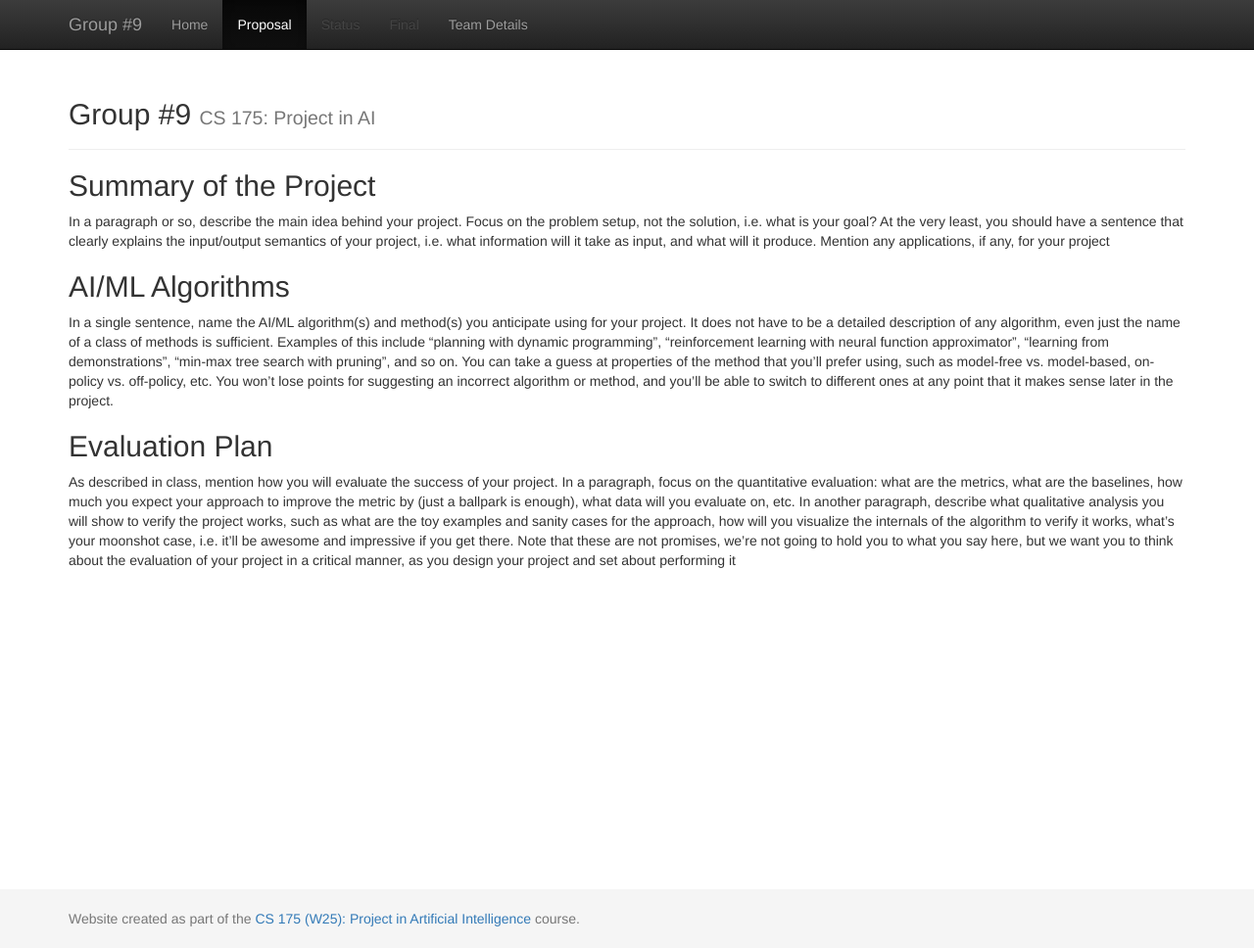
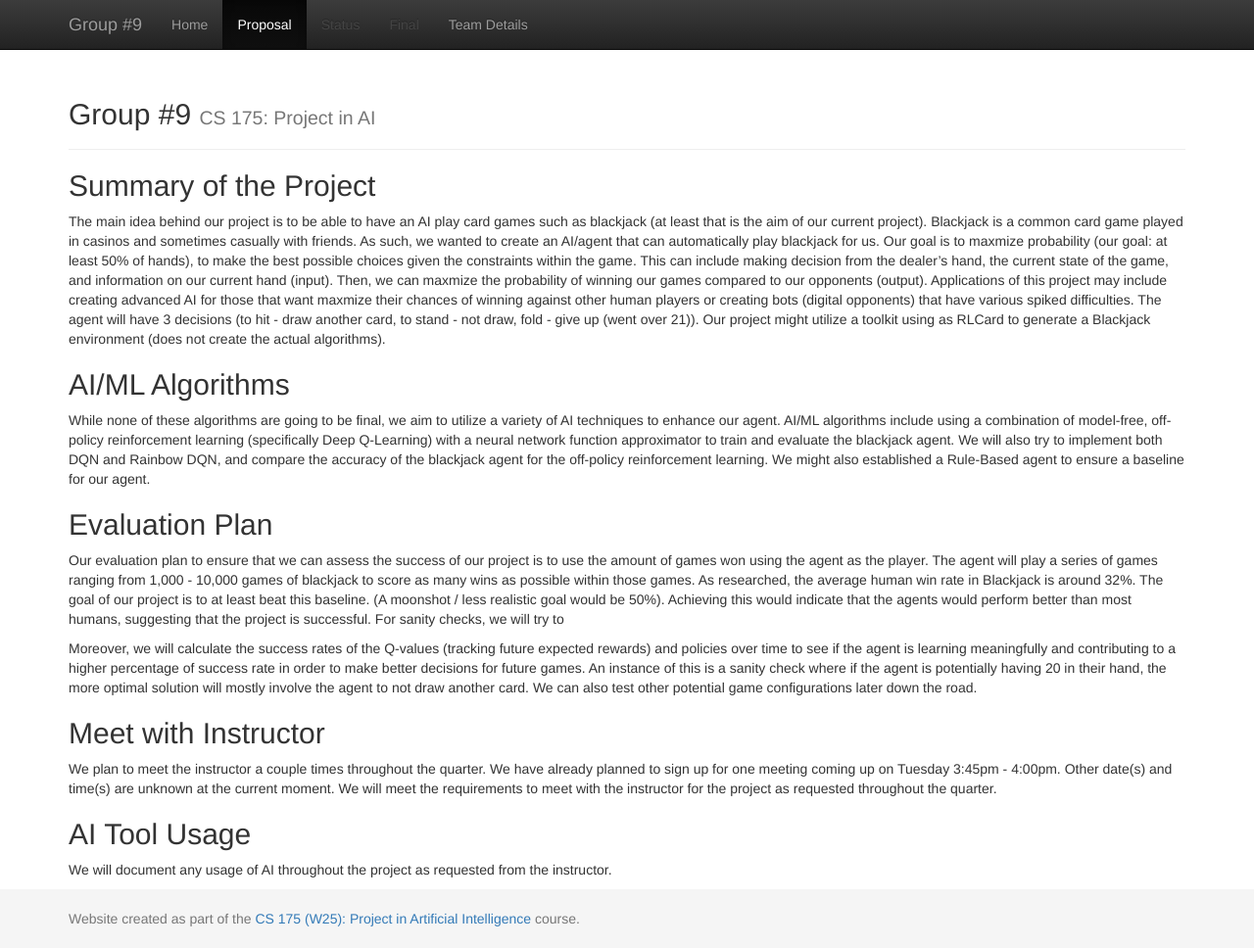
Before and after one commit to whygukin/Group-9, a Jekyll site: the page built from docs/proposal.md, in a window 1280 px wide and 968 px high. Shown: the whole window at 98% size. Built offline with Jekyll 4.4.1, drawn with Linux system fonts in a browser that asks for light colours.

Commit message:
Update proposal.md
updated proposal

```diff
--- a/docs/proposal.md
+++ b/docs/proposal.md
@@ -2,29 +2,26 @@
 layout: default
 title: Proposal
 ---
+
 ## Summary of the Project
-In a paragraph or so, describe the main idea behind your project. Focus on the problem setup, not the
-solution, i.e. what is your goal? At the very least, you should have a sentence that clearly explains
-the input/output semantics of your project, i.e. what information will it take as input, and what will it
-produce. Mention any applications, if any, for your project
+
+The main idea behind our project is to be able to have an AI play card games such as blackjack (at least that is the aim of our current project).
+Blackjack is a common card game played in casinos and sometimes casually with friends. As such, we wanted to create an AI/agent that can automatically play blackjack for us.
+Our goal is to maxmize probability (our goal: at least 50% of hands), to make the best possible choices given the constraints within the game. This can include making decision from the dealer's hand, the current state of the game, and information on our current hand (input). Then, we can maxmize the probability of winning our games compared to our opponents (output). Applications of this project may include creating advanced AI for those that want maxmize their chances of winning against other human players or creating bots (digital opponents) that have various spiked difficulties. The agent will have 3 decisions (to hit - draw another card, to stand - not draw, fold - give up (went over 21)). Our project might utilize a toolkit using as RLCard to generate a Blackjack environment (does not create the actual algorithms).
 
 ## AI/ML Algorithms
-In a single sentence, name the AI/ML algorithm(s) and method(s) you anticipate using for your project.
-It does not have to be a detailed description of any algorithm, even just the name of a class of methods
-is sufficient. Examples of this include “planning with dynamic programming”, “reinforcement learning
-with neural function approximator”, “learning from demonstrations”, “min-max tree search with
-pruning”, and so on. You can take a guess at properties of the method that you’ll prefer using, such as
-model-free vs. model-based, on-policy vs. off-policy, etc. You won’t lose points for suggesting an
-incorrect algorithm or method, and you’ll be able to switch to different ones at any point that it makes
-sense later in the project.
+
+While none of these algorithms are going to be final, we aim to utilize a variety of AI techniques to enhance our agent. AI/ML algorithms include using a combination of model-free, off-policy reinforcement learning (specifically Deep Q-Learning) with a neural network function approximator to train and evaluate the blackjack agent. We will also try to implement both DQN and Rainbow DQN, and compare the accuracy of the blackjack agent for the off-policy reinforcement learning. We might also established a Rule-Based agent to ensure a baseline for our agent.
 
 ## Evaluation Plan
-As described in class, mention how you will evaluate the success of your project. In a paragraph, focus
-on the quantitative evaluation: what are the metrics, what are the baselines, how much you expect your
-approach to improve the metric by (just a ballpark is enough), what data will you evaluate on, etc. In
-another paragraph, describe what qualitative analysis you will show to verify the project works, such as
-what are the toy examples and sanity cases for the approach, how will you visualize the internals of the
-algorithm to verify it works, what’s your moonshot case, i.e. it’ll be awesome and impressive if you get
-there. Note that these are not promises, we’re not going to hold you to what you say here, but we want
-you to think about the evaluation of your project in a critical manner, as you design your project and set
-about performing it
+
+Our evaluation plan to ensure that we can assess the success of our project is to use the amount of games won using the agent as the player. The agent will play a series of games ranging from 1,000 - 10,000 games of blackjack to score as many wins as possible within those games. As researched, the average human win rate in Blackjack is around 32%. The goal of our project is to at least beat this baseline. (A moonshot / less realistic goal would be 50%). Achieving this would indicate that the agents would perform better than most humans, suggesting that the project is successful. For sanity checks, we will try to
+
+Moreover, we will calculate the success rates of the Q-values (tracking future expected rewards) and policies over time to see if the agent is learning meaningfully and contributing to a higher percentage of success rate in order to make better decisions for future games. An instance of this is a sanity check where if the agent is potentially having 20 in their hand, the more optimal solution will mostly involve the agent to not draw another card. We can also test other potential game configurations later down the road.
+
+## Meet with Instructor
+We plan to meet the instructor a couple times throughout the quarter. We have already planned to sign up for one meeting coming up on Tuesday 3:45pm - 4:00pm. Other date(s) and time(s) are unknown at the current moment.
+We will meet the requirements to meet with the instructor for the project as requested throughout the quarter.
+
+## AI Tool Usage
+We will document any usage of AI throughout the project as requested from the instructor.
```
